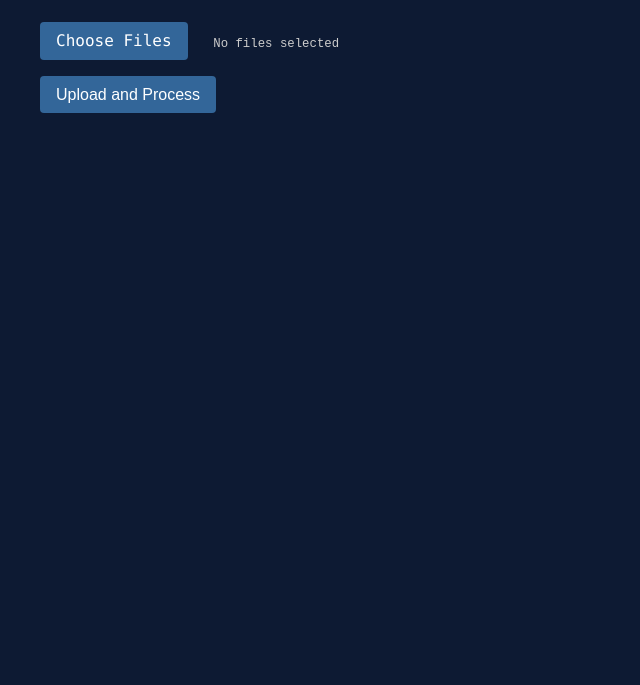
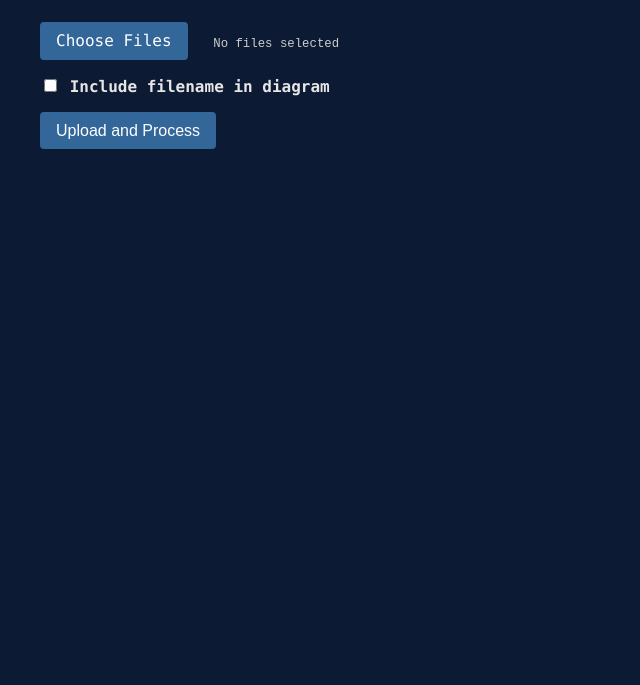
Before and after one commit to Random-User-6/04720c1e-5f6d-43cb-b249-5e149662ca18, a website: page public/index.html in a window 1280 px wide. Shown: the part 115-800 px from the top of the page, without its empty margins (0-640 px from the left). Drawn offline with Linux system fonts and the light colour scheme.

Commit message:
Update index.html

```diff
--- a/public/index.html
+++ b/public/index.html
@@ -21,6 +21,10 @@
 
   <span id="file-list" class="file-list-label">No files selected</span>
   <br />
+  <label>
+    <input type="checkbox" name="includeFilename" value="1">
+    Include filename in diagram
+  </label>
   <button type="submit">Upload and Process</button>
 </form>
 <script>
```
